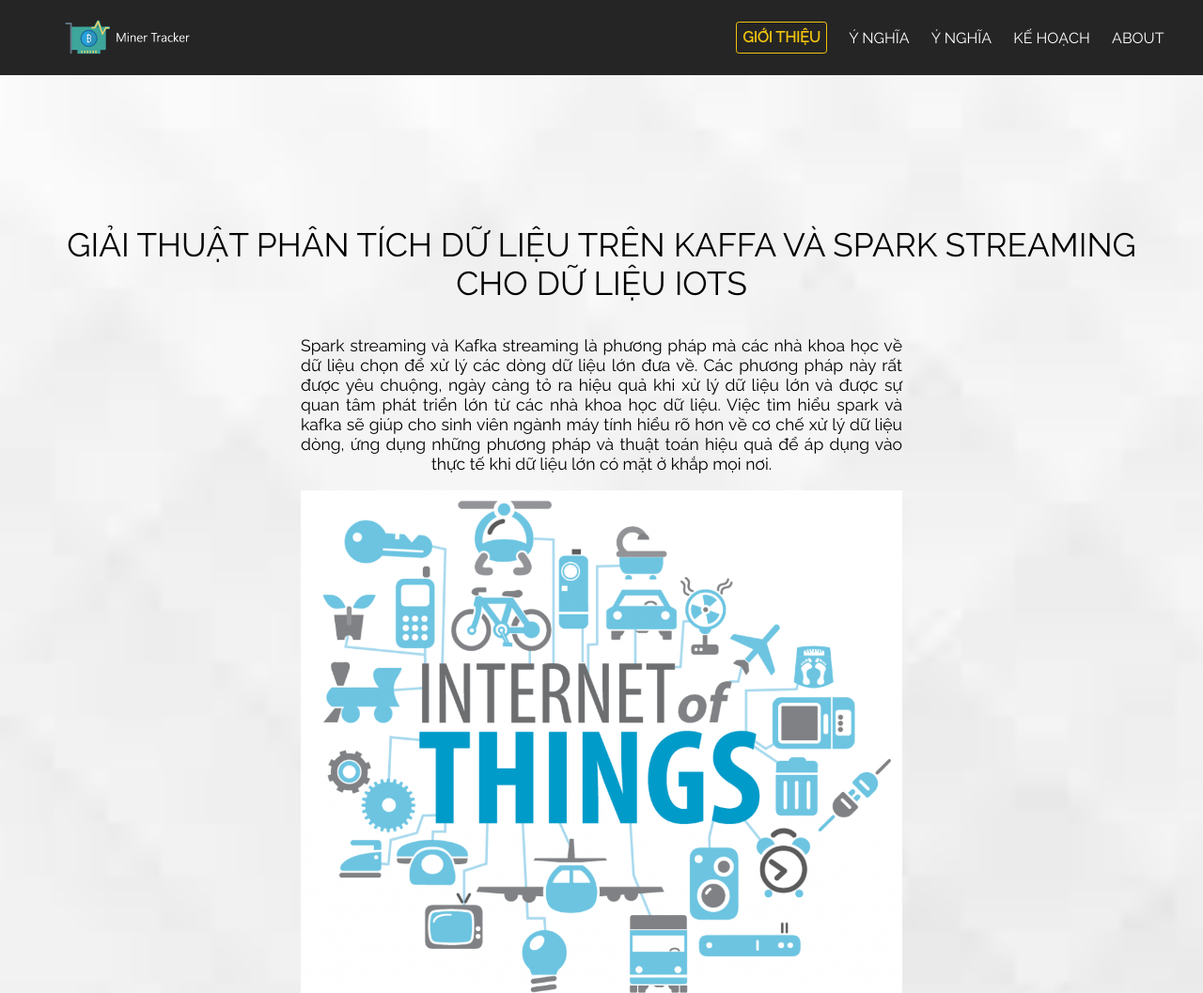
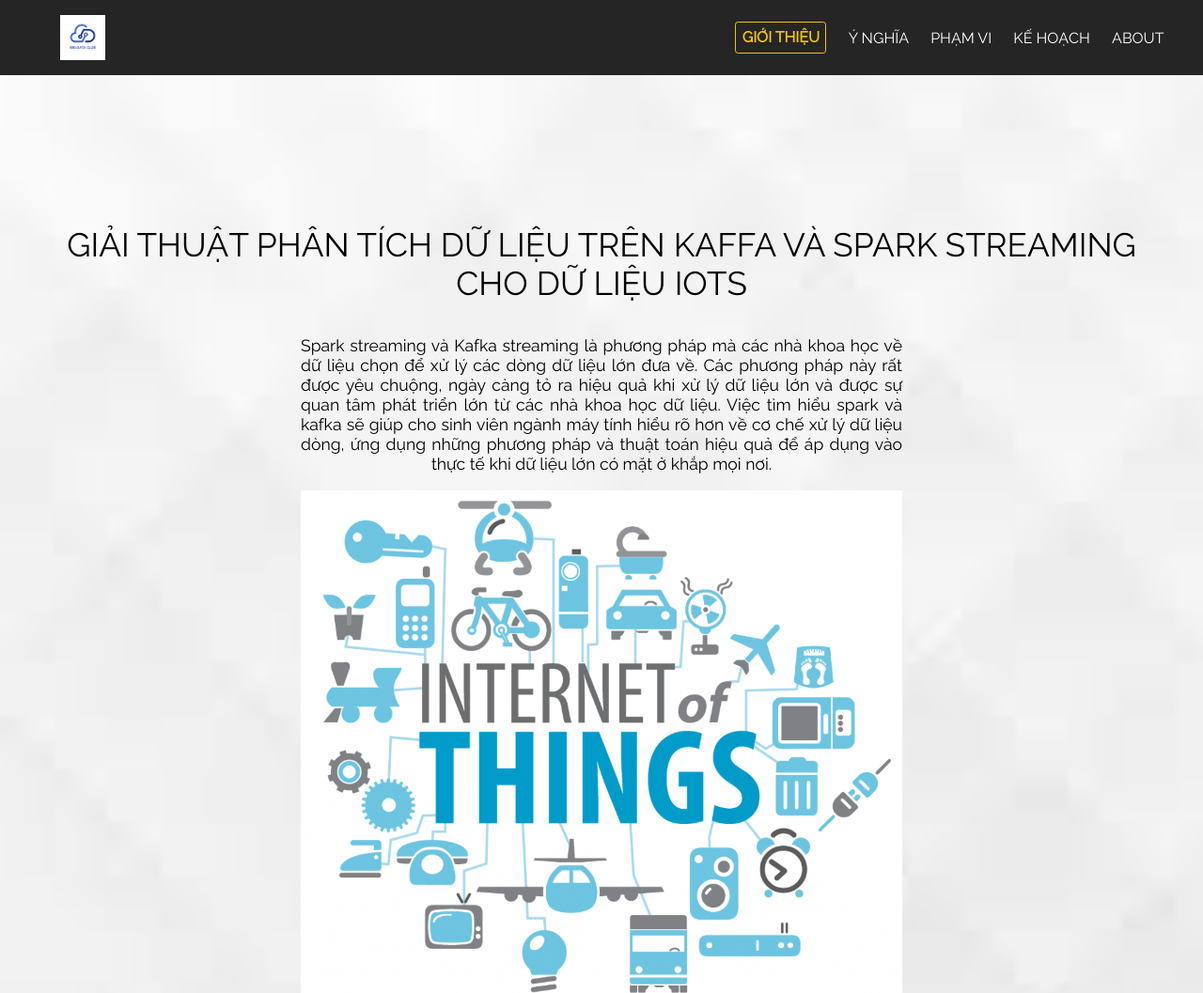
Before and after one commit to Prosecutor22/BDC-Assignment, a plain HTML site: page index.html in a window 1280 px wide. Shown: the top 1057 px of the page at 94% size. Drawn offline with nearby package versions, Linux system fonts and the light colour scheme.

Commit message:
Update_2

```diff
--- a/index.html
+++ b/index.html
@@ -15,13 +15,13 @@
         <!-- Navigation -->
         <header id="navigationBar" class="container-fluid-sm flex-direction-auto text-white bg-flat-black">
             <div id="header-logo" class="header-logo">
-                <a href="index.html" title="Home page"><img src="images/logo-web.png" height="48"></a>
+                <a href="index.html" title="Home page"><img src="images/clb_logo.jpg" height="48"></a>
             </div>
             <nav id="navigationList" class="flex-self-center padding-col-md text-center">
                 <ul>
                     <li class="navbar-ul"><a class="text-simple active" href="index.html" title="Home">GIỚI THIỆU</a></li>
                     <li class="navbar-ul"><a class="text-simple text-white" href="#newsSection" title="News">Ý NGHĨA</a></li>
-                    <li class="navbar-ul"><a class="text-simple text-white" href="#featureSection" title="Feature">Ý NGHĨA</a></li>
+                    <li class="navbar-ul"><a class="text-simple text-white" href="#featureSection" title="Feature">PHẠM VI</a></li>
                     <li class="navbar-ul"><a class="text-simple text-white" href="#priceSection" title="Price">KẾ HOẠCH</a></li>
                     <li class="navbar-ul"><a class="text-simple text-white" href="#aboutUsSection" title="About">ABOUT</a></li>
                 </ul>
```
Also changed, not shown: images/clb_logo.jpg (added).
